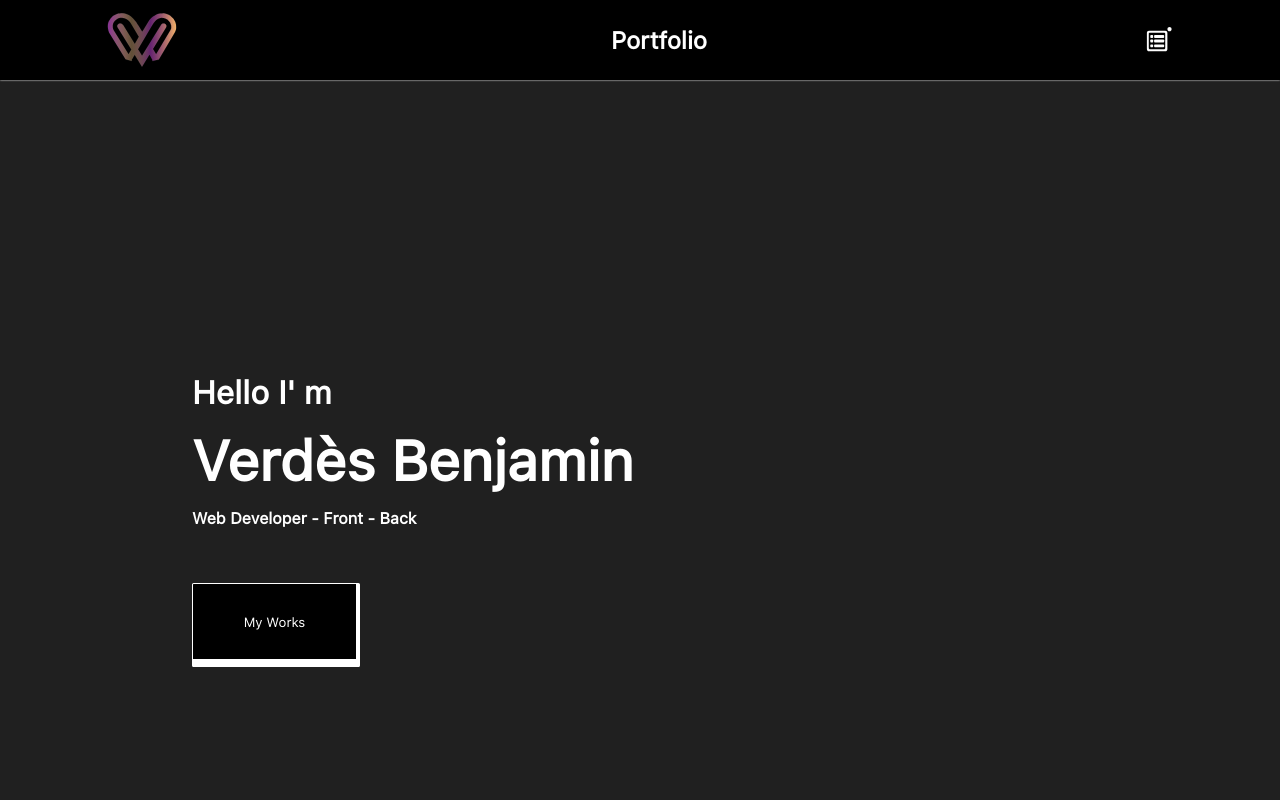
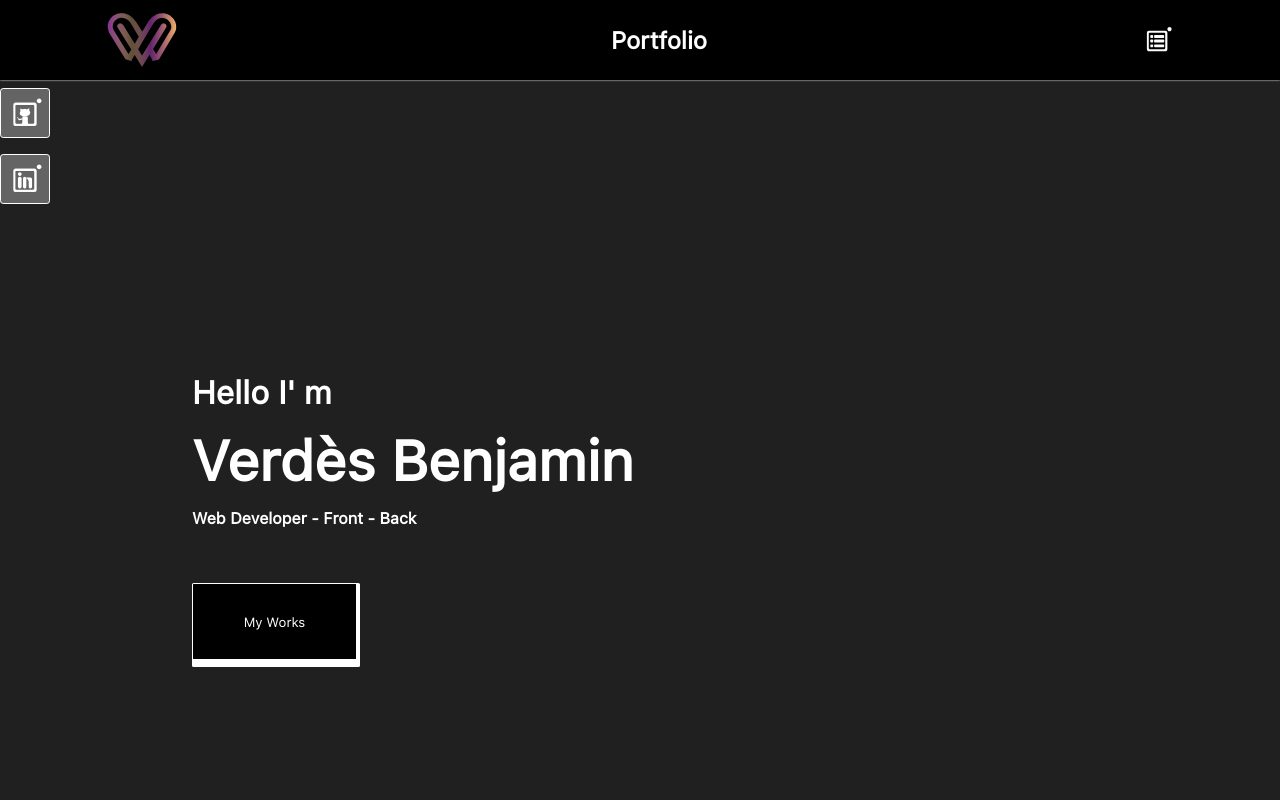
Before and after one commit to verdesB/BenD0tC0mReact, a React (Vite) app: page / in a window 1280 px wide. Shown: the top 800 px of the page. Built offline with nearby package versions, Linux system fonts and the light colour scheme.

Commit message:
cahnge social links

```diff
--- a/src/components/App/App.js
+++ b/src/components/App/App.js
@@ -6,16 +6,19 @@ import Works from "../Works/Works"
 import Contact from "../Contact"
 import Skills from "../Skills"
 
+
 import './mixin.scss'
 import './global.scss'
 import { services } from "../Services/data"
 import { works } from "../Works/data"
+import Socials from "../Socials/Socials"
 
 const App = () => {
     return(
         <>
         <Header/>
         <main>
+
             <Home/>
             <About/>
             <Services services={services}/>
--- a/src/components/Contact/contact.scss
+++ b/src/components/Contact/contact.scss
@@ -22,33 +22,33 @@
         justify-content: center;
         gap: 4rem;
     }
-    &__socials {
-        display: flex;
-        justify-content: center;
-        transition: all ease .50s;
-    }
-    &__socials ul {
-        display: flex;
-        flex-direction: column;
-        width: 50%;
-        gap: 2rem;
-    }
-    &__socials li{
-        border: 1px solid white;
-        border-radius: 1rem;
-    }
+   // &__socials {
+    //    display: flex;
+    //    justify-content: center;
+    //    transition: all ease .50s;
+    //}
+    //&__socials ul {
+    //    display: flex;
+    //    flex-direction: column;
+    //    width: 50%;
+    //    gap: 2rem;
+    //}
+    //&__socials li{
+    //    border: 1px solid white;
+    //    border-radius: 1rem;
+    //}
 
-    &__socials  li a {
+    //&__socials  li a {
+    //
+    //    text-decoration: none;
+//
+    //}
 
-        text-decoration: none;
+    //&__socials  li:hover {
+    //    transform: scale(1.1) translateY(- 0.4rem);
+    //     transition: all ease .50s;
 
-    }
-
-    &__socials  li:hover {
-        transform: scale(1.1) translateY(- 0.4rem);
-         transition: all ease .50s;
-
-    }
+    //}
     &__form {
         display: flex;
         justify-content: center;
--- a/src/components/Contact/index.js
+++ b/src/components/Contact/index.js
@@ -10,13 +10,7 @@ const Contact = () => {
                 <h4>I won't bite</h4>
             </div>
             <div className='contact__container'>
-            <div className="contact__socials">
-                <ul>
-                    <li><a href='#'><img src={github}></img></a></li>
-                    <li><a href='#'><img src={linkedin}></img></a></li>
-                </ul>
 
-            </div>
             <div className="contact__form">
                 <form>
                     <label for="name">Nom:</label>
--- a/src/components/Header/index.js
+++ b/src/components/Header/index.js
@@ -1,6 +1,7 @@
 import './header.scss'
 import logo from '../../assets/icon/logovb.svg'
 import { useState } from 'react'
+import Socials from '../Socials/Socials'
 
 const Header = () => {
     const [menuOpen, setMenuOpen] = useState(false);
@@ -22,6 +23,7 @@ const Header = () => {
                     <li><a href="#contact">Contact</a></li>
                 </ul>
             </nav>
+            <Socials/>
         </header>
 
     )
--- /dev/null
+++ b/src/components/Socials/Socials.js
@@ -0,0 +1,16 @@
+import github from "../../assets/icon/github.svg"
+import linkedin from'../../assets/icon/linkedin.svg'
+import './socials.scss'
+
+const Socials = () => {
+    return(
+        <div className="contact__socials">
+                <ul>
+                    <li><a href='#'><img src={github}></img></a></li>
+                    <li><a href='#'><img src={linkedin}></img></a></li>
+                </ul>
+
+            </div>
+    )
+}
+export default Socials
--- /dev/null
+++ b/src/components/Socials/socials.scss
@@ -0,0 +1,19 @@
+.contact__socials {
+    position: absolute;
+    left: 0rem;
+    top:11vh;
+}
+.contact__socials ul {
+    display: flex;
+    flex-direction: column;
+    gap: 1rem;
+    list-style: none;
+}
+.contact__socials ul li {
+    width: 3rem;
+    height: 3rem;
+    border: 1px solid white;
+    border-radius: 0.2rem;
+    background-color: rgba(255, 255, 255, 0.307);
+
+}
```
Also changed, not shown: src/assets/icon/new.svg (added), src/assets/icon/update.svg (added), src/components/App/global.scss (line endings or trailing spaces).
